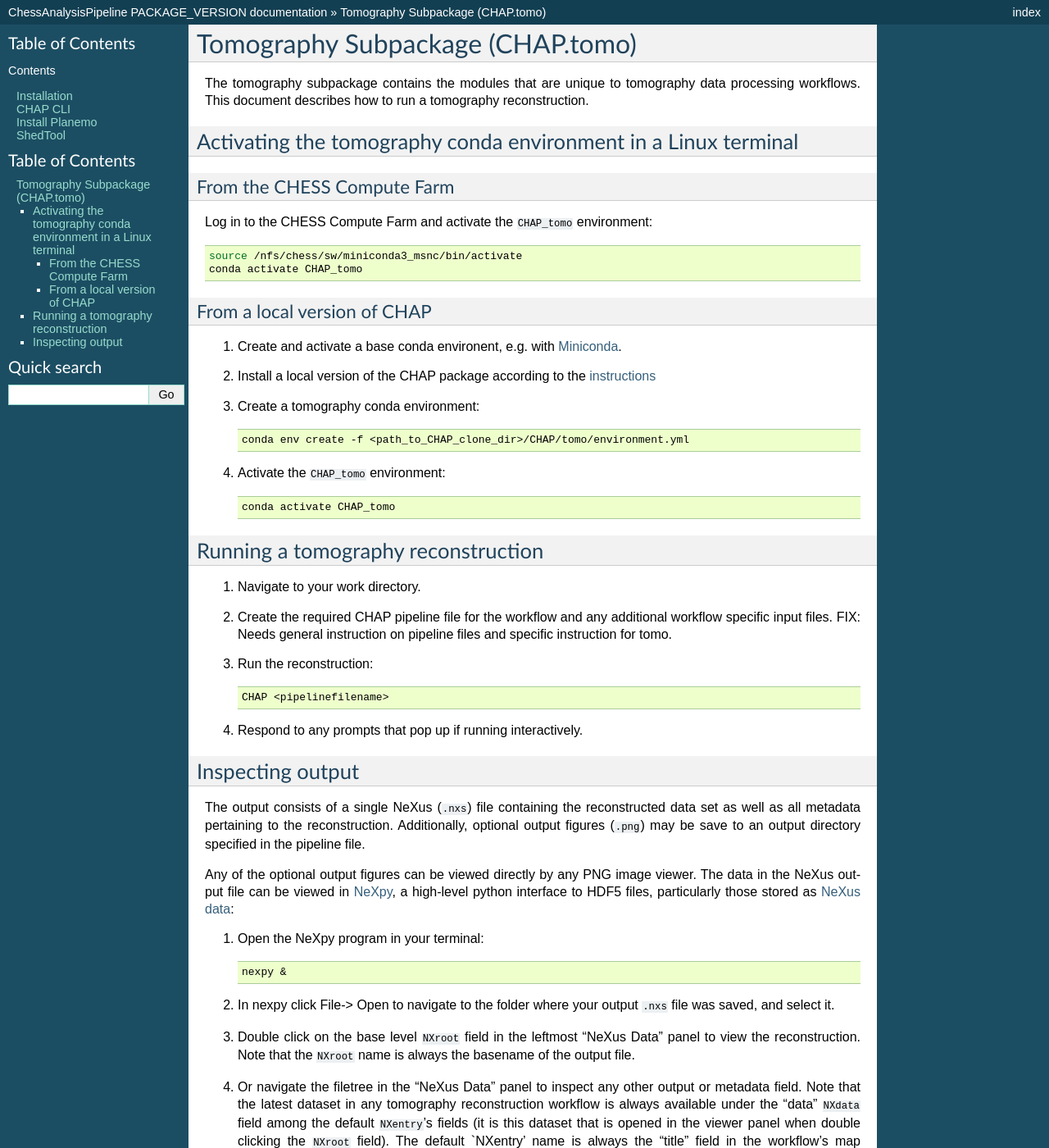
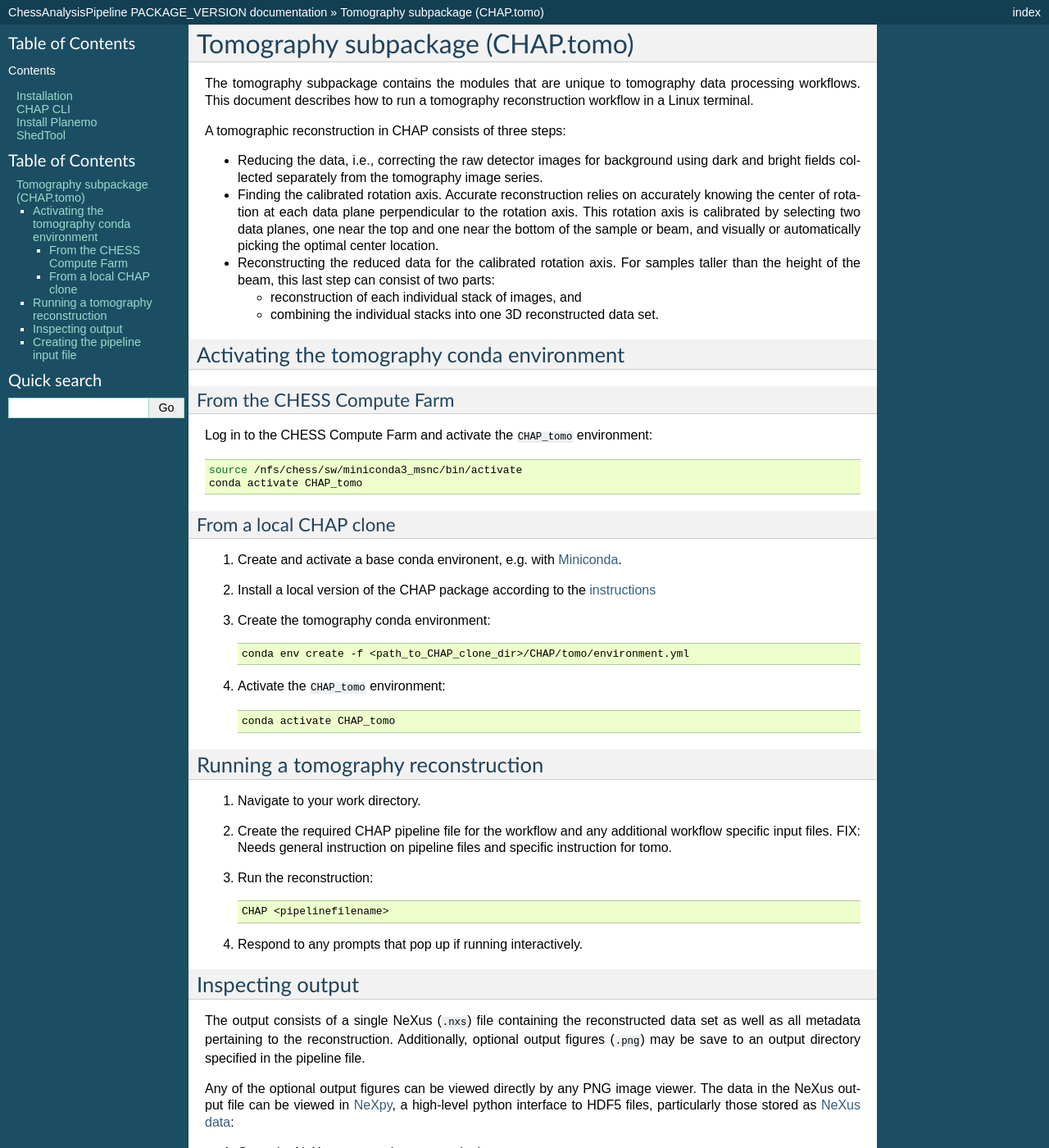
Before and after one commit to CHESSComputing/ChessAnalysisPipeline, a Sphinx documentation site: the page built from docs/Tomo.md, in a window 1280 px wide and 1400 px high. Shown: the whole window at 82% size. Built offline with Sphinx 7.4.7, drawn with Linux system fonts in a browser that asks for light colours; pages that are not in the unit, such as notebooks, are missing from menus; some of the changed text lies outside the part shown.

Commit message:
doc: Tomo documentation contd

````diff
--- a/docs/Tomo.md
+++ b/docs/Tomo.md
@@ -1,8 +1,20 @@
-# Tomography Subpackage (CHAP.tomo)
+# Tomography subpackage (CHAP.tomo)
 
-The tomography subpackage contains the modules that are unique to tomography data processing workflows. This document describes how to run a tomography reconstruction.
+The tomography subpackage contains the modules that are unique to tomography data processing workflows. This document describes how to run a tomography reconstruction workflow in a Linux terminal.
 
-## Activating the tomography conda environment in a Linux terminal
+A tomographic reconstruction in CHAP consists of three steps:
+
+- Reducing the data, i.e., correcting the raw detector images for background using dark and bright fields collected separately from the tomography image series.
+
+- Finding the calibrated rotation axis. Accurate reconstruction relies on accurately knowing the center of rotation at each data plane perpendicular to the rotation axis. This rotation axis is calibrated by selecting two data planes, one near the top and one near the bottom of the sample or beam, and visually or automatically picking the optimal center location.
+
+- Reconstructing the reduced data for the calibrated rotation axis. For samples taller than the height of the beam, this last step can consist of two parts:
+
+  - reconstruction of each individual stack of images, and
+
+  - combining the individual stacks into one 3D reconstructed data set.
+
+## Activating the tomography conda environment
 
 ### From the CHESS Compute Farm
 
@@ -12,11 +24,11 @@ source /nfs/chess/sw/miniconda3_msnc/bin/activate
 conda activate CHAP_tomo
 ```
 
-### From a local version of CHAP
+### From a local CHAP clone
 
 1. Create and activate a base conda environent, e.g. with [Miniconda](https://docs.conda.io/projects/miniconda/en/latest/).
 1. Install a local version of the CHAP package according to the [instructions](/docs/installation.md)
-1. Create a tomography conda environment:
+1. Create the tomography conda environment:
    ```bash
    conda env create -f <path_to_CHAP_clone_dir>/CHAP/tomo/environment.yml
    ```
@@ -46,4 +58,6 @@ Any of the optional output figures can be viewed directly by any PNG image viewe
    ```
 1. In nexpy click File-> Open to navigate to the folder where your output `.nxs` file was saved, and select it.
 1. Double click on the base level `NXroot` field in the leftmost "NeXus Data" panel to view the reconstruction. Note that the `NXroot` name is always the basename of the output file.
-1. Or navigate the filetree in the "NeXus Data" panel to inspect any other output or metadata field. Note that the latest dataset in any tomography reconstruction workflow is always available under the "data" `NXdata` field among the default `NXentry`'s fields (it is this dataset that is opened in the viewer panel when double clicking the `NXroot` field). The default `NXentry' name is always the "title" field in the workflow's map configuration.
+1. Or navigate the filetree in the "NeXus Data" panel to inspect any other output or metadata field. Note that the latest data set in any tomography reconstruction workflow is always available under the "data" `NXdata` field among the default `NXentry`'s fields (it is this data set that is opened in the viewer panel when double clicking the `NXroot` field). The default `NXentry` name is always the "title" field in the workflow's map configuration.
+
+## Creating the pipeline input file
````
